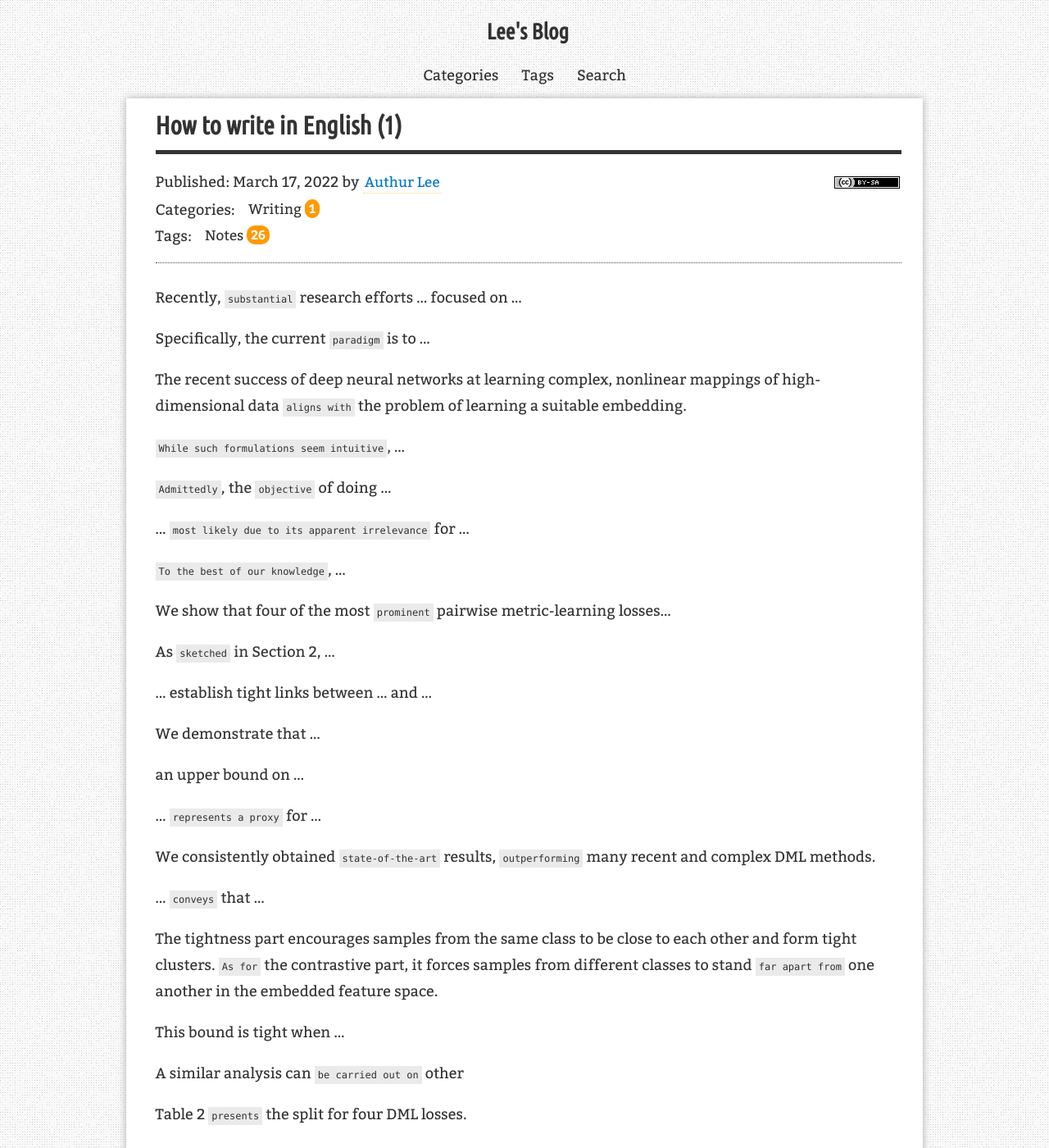
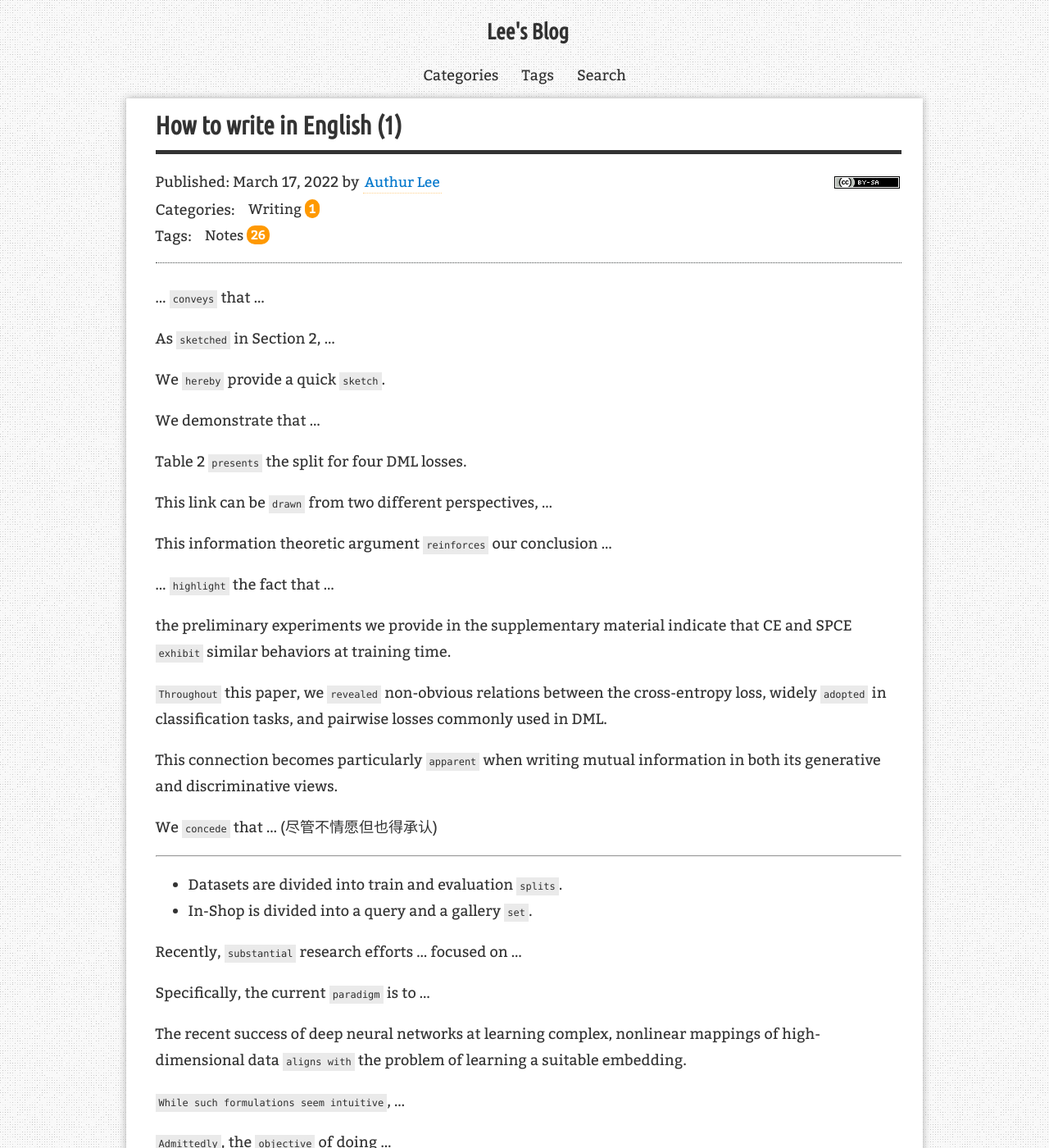
Before and after one commit to AuthurWhywait/AuthurWhywait.github.io, a Jekyll site: the page built from _posts/2022-03-17-paper_writing.md, in a window 1280 px wide and 1400 px high. Shown: the whole window at 82% size. Built offline with Jekyll 4.4.1, drawn with Linux system fonts in a browser that asks for light colours; comment, search, counter and statistics services are not loaded; some of the changed text lies outside the part shown.

Commit message:
Update 2022-03-17-paper_writing.md

```diff
--- a/_posts/2022-03-17-paper_writing.md
+++ b/_posts/2022-03-17-paper_writing.md
@@ -5,20 +5,45 @@ description: "found in papers"
 categories: [Writing]
 tags: [Notes]
 redirect_from:
-  - /2022/03/17/
+  - /2022/03/18/
 ---
+
+... `conveys` that ...
+
+As `sketched` in Section 2, ...
+
+We `hereby` provide a quick `sketch`.
+
+We demonstrate that ...
+
+Table 2 `presents` the split for four DML losses.
+
+This link can be `drawn` from two different perspectives, ...
+
+This information theoretic argument `reinforces` our conclusion ...
+
+... `highlight` the fact that ...
+
+the preliminary experiments we provide in the supplementary material indicate that CE and SPCE `exhibit` similar behaviors at training time.
+
+`Throughout` this paper, we `revealed` non-obvious relations between the cross-entropy loss, widely `adopted` in classification tasks, and pairwise losses commonly used in DML.
+
+This connection becomes particularly `apparent` when writing mutual information in both its generative and discriminative views.
+
+We `concede` that ... (尽管不情愿但也得承认)
+
+---
+
+- Datasets are divided into train and evaluation `splits`.
+- In-Shop is divided into a query and a gallery `set`.
 
 Recently, `substantial` research efforts ... focused on ...
 
-Specifically, the
-current `paradigm` is to ...
+Specifically, the current `paradigm` is to ...
 
-The recent success of deep neural networks at learning complex, nonlinear
-mappings of high-dimensional data `aligns with` the problem of learning a suitable
-embedding.
+The recent success of deep neural networks at learning complex, nonlinear mappings of high-dimensional data `aligns with` the problem of learning a suitable embedding.
 
-`While such formulations seem
-intuitive`, ...
+`While such formulations seem intuitive`, ...
 
 `Admittedly`, the `objective` of doing ...
 
```
Also changed, not shown: other parts of _posts/2022-03-17-paper_writing.md (+1 -28 lines).
